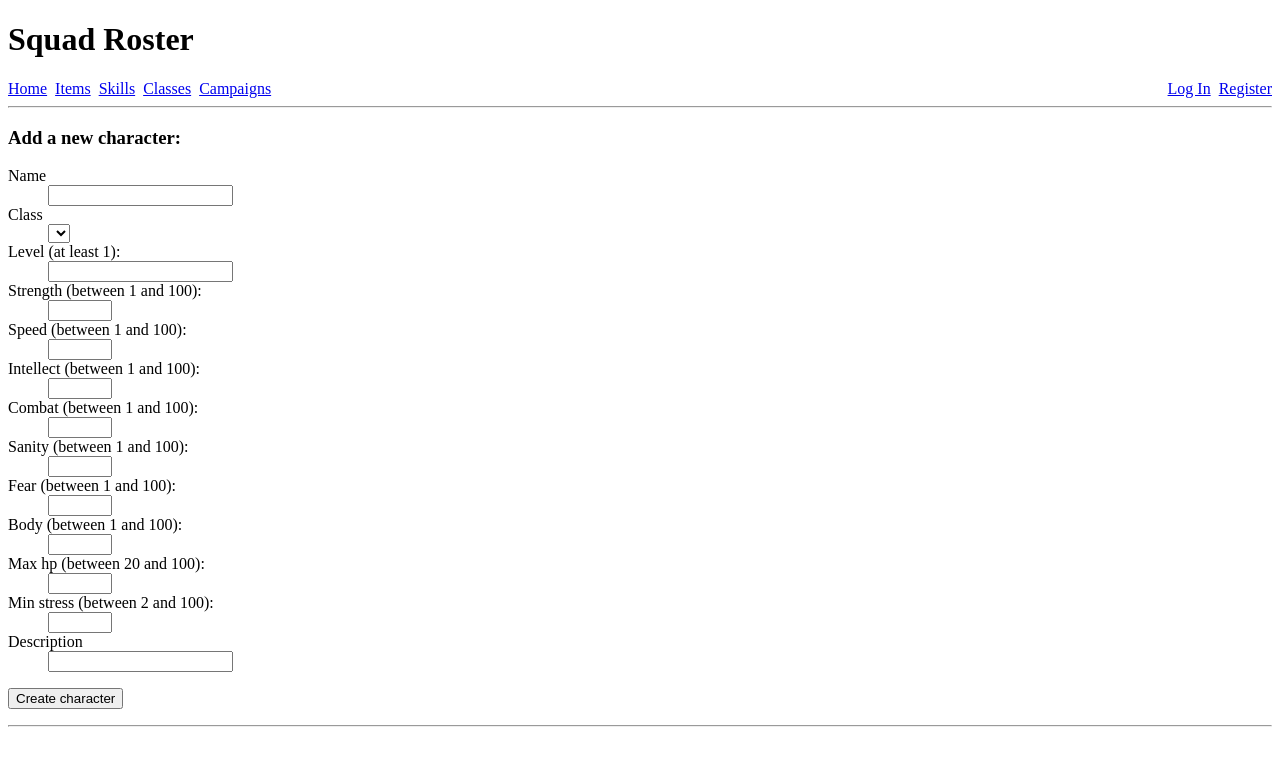
After one commit to ksuominen/squad-roster, a Flask app: template templates/character_add.html in a window 1280 px wide. The commit adds this page. Shown: the top 766 px of the page. Run offline with Flask 3, Linux system fonts and the light colour scheme; the template is opened without the code that fills it: values that come from a table or form of the project are taken from there, others are empty; some libraries are stand-ins or nearby versions.

Commit message:
Create separate page for adding a new character

```diff
--- a/formValidators.py
+++ b/formValidators.py
@@ -45,7 +45,6 @@ class CreateCharacterForm(Form):
     max_hp = IntegerField("Max hp (between 20 and 100):", validators=[validators.NumberRange(min=20, max=100, message="Max hp needs to be between 20 and 100")])
     min_stress = IntegerField("Min stress (between 2 and 100):", validators=[validators.NumberRange(min=2, max=100, message="Min stress needs to be between 2 and 100")])
     description = StringField("Description")
-    character_submit = SubmitField("Add new")
 
 class EditCharacterForm(Form):
     name = StringField("Name", [validators.Length(min=4, max=50)])
--- a/templates/campaign_add.html
+++ b/templates/campaign_add.html
@@ -10,7 +10,7 @@
         {{ render_field(form.name) }}
         {{ render_field(form.description) }}
       </dl>
-      <input type="submit" value="Submit">
+      <input type="submit" value="Create campaign">
       <input type="hidden" name="csrf_token" value = "{{ csrf_token() }}" />
     </form>
   </p>
--- /dev/null
+++ b/templates/character_add.html
@@ -0,0 +1,28 @@
+{% extends "layout.html" %}
+
+{% block title %}Add character{% endblock %}
+{% block content %}
+  <h3>Add a new character:</h3>
+  <p>
+    <form action="/character/add" method="POST">
+    {% from "_formhelpers.html" import render_field %}
+      <dl>
+        {{ render_field(form.name) }}
+        {{ render_field(form.class_id) }}
+        {{ render_field(form.level) }}
+        {{ render_field(form.strength) }}
+        {{ render_field(form.speed) }}
+        {{ render_field(form.intellect) }}
+        {{ render_field(form.combat) }}
+        {{ render_field(form.sanity) }}
+        {{ render_field(form.fear) }}
+        {{ render_field(form.body) }}
+        {{ render_field(form.max_hp) }}
+        {{ render_field(form.min_stress) }}
+        {{ render_field(form.description) }}
+      </dl>
+      <input type="submit" value="Create character">
+      <input type="hidden" name="csrf_token" value = "{{ csrf_token() }}" />
+    </form>
+  </p>
+{% endblock %}
```
Also changed, not shown: routes.py (+17 -11 lines), templates/player.html (+3 -22 lines), templates/character_edit.html (renamed from templates/edit_character.html).
